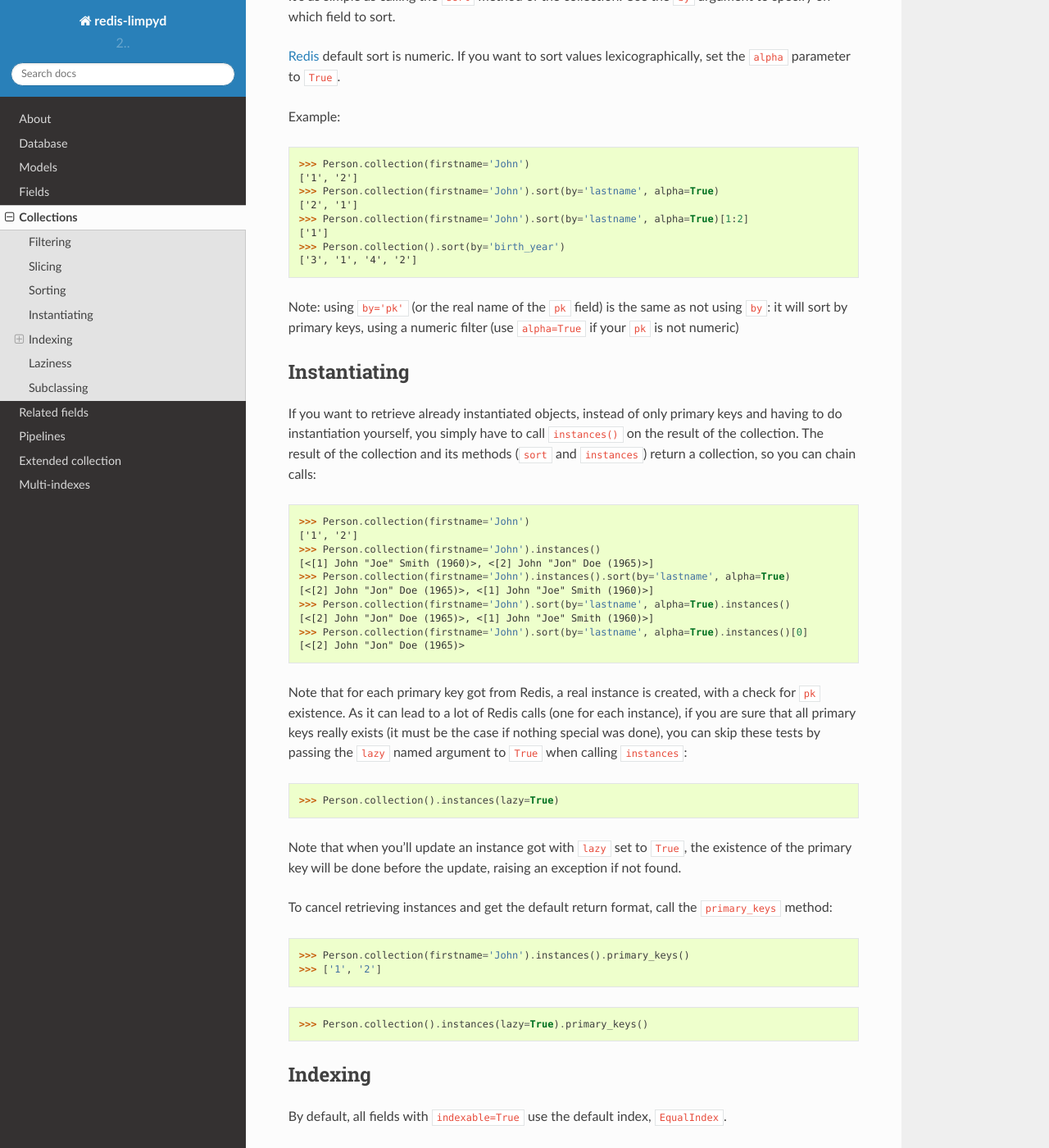
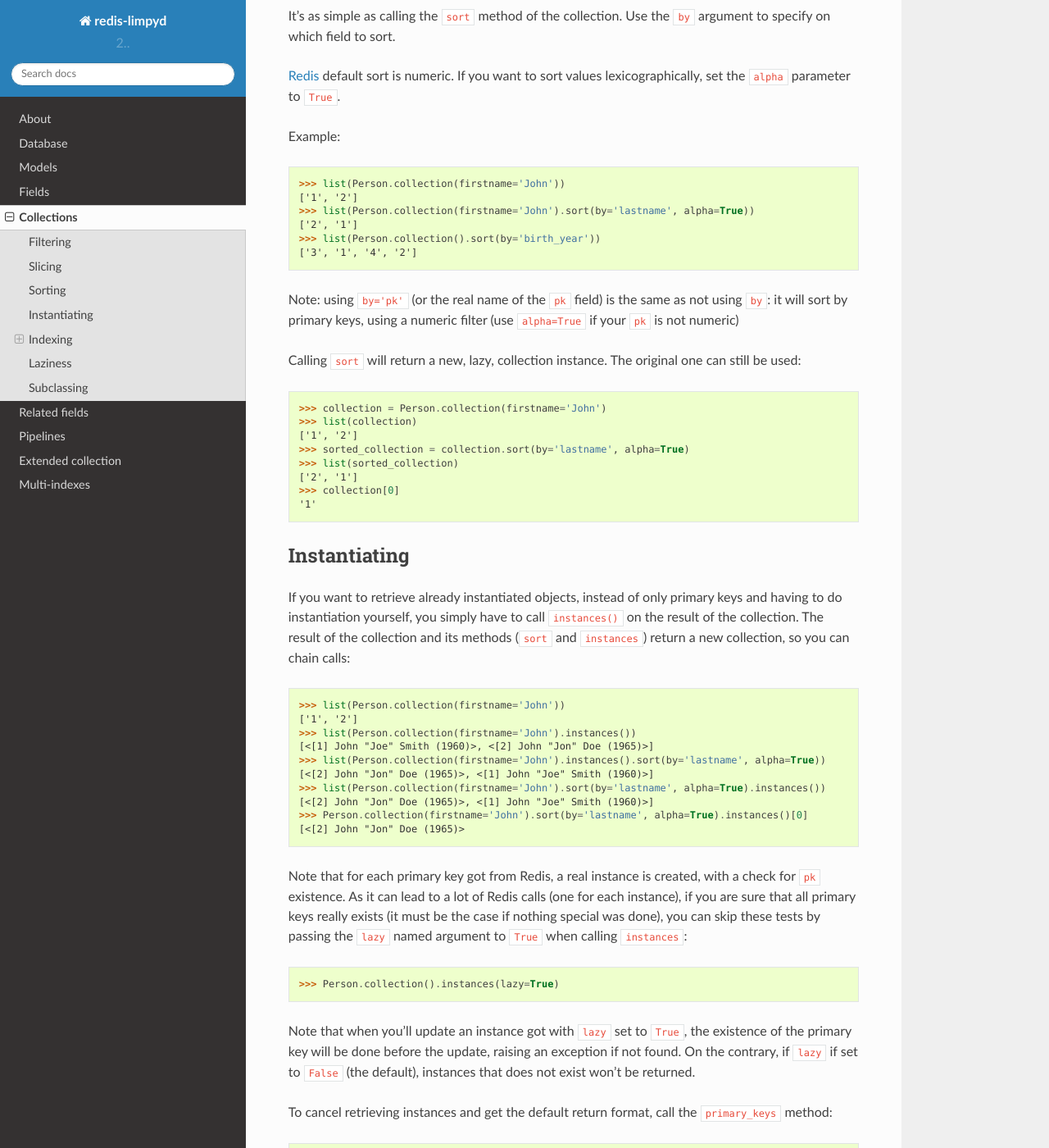
Before and after one commit to limpyd/redis-limpyd, a Sphinx documentation site: the page built from doc/collections.rst, in a window 1280 px wide and 1400 px high, scrolled down 1971 px. Shown: the whole window at 82% size. Built offline with Sphinx 7.4.7 and the Read the Docs theme 2.0.0, drawn with Linux system fonts in a browser that asks for light colours; the version number is read from the project's files by our own code; some of the changed text lies outside the part shown.

Commit message:
Collections enhancements: generators + cloning
When calling `sort`, `instances`, `primary_keys`, `filter`, `values`,
and `values_list`, a new collection is returned instead of updating the
current one.

And when iterating over a collection, we iterate over a generator, not a
list (so we don't have to create all objects before getting the first
one: they will be created one by one)

And finally, when calling `instances`, the instances that would have
raised a `DoesNotExist` exception because of a PK in an index that does
not exist anymore, are now skipped.

```diff
--- a/CHANGELOG.rst
+++ b/CHANGELOG.rst
@@ -11,6 +11,8 @@ Release *v2.0.dev10* - ``2019-10-08``
 * Breaking change: Redis server with `LUA` scripting support is mandatory
 * Breaking change: `set` flags other than `ex` and `px` are explicitely not supported
 * Breaking change: `skip_exist_test` to ``Collection.instances()`` is renamed to `lazy`
+* Breaking change: collections return generators instead of lists
+* Breaking change: collections method (`filter`, `values`...) return a new collection instead of updating the current one
 * Add `decrby`, `incrby` and `bitpos` to `StringField`
 * Add expiring commands to all normal fields (not `InstanceHashField` and `*PKField`): `expire`, `pexpire`, `expireat`, `pexpireat`, `ttl`, `pttl`, `persite`. But `*expire*` commands can only be called on non-indexable fields
 * Add `setex` and `psetex` to `StringField`. Can only be called on non-indexable fields.
@@ -21,6 +23,7 @@ Release *v2.0.dev10* - ``2019-10-08``
 * Add `hstrlen` to `HashField`
 * Add `zlexcount`, `zrangebylex`, `zremrangebylex` and `zrevrangebylex` to `SortedSetField`
 * Add `zpopmax` and `zpopmin` `SortedSetField` (only for redis-server >= 5)
+* When calling `instances` in a collection, the ones that may have raised a `DoesNotExist` exception are now skipped
 
 Release *v1.3.1* - ``2019-10-11``
 ---------------------------------
--- a/doc/collections.rst
+++ b/doc/collections.rst
@@ -18,7 +18,7 @@ The filtering has some limitations:
 
 The result of a call to the ``collection`` is lazy. The query is only sent to ``Redis`` when data is really needed, to display or do computation with them.
 
-By default, a collection returns a list of primary keys for all the matching objects, but you can sort them, retrieve only a part, and/or directly get full instances instead of primary keys.
+By default, a collection yields a list of primary keys for all the matching objects, but you can sort them, retrieve only a part, and/or directly get full instances instead of primary keys. In each case, you'll get a generator, not a list.
 
 We will explain Filtering_, Sorting_, Slicing_, Instantiating_, Indexing_, and Laziness_ below, based on this example:
 
@@ -51,13 +51,13 @@ To filter, simply call the ``collection`` (class)method with fields you want to
 
 .. code:: python
 
-    >>> Person.collection(firstname='John')
+    >>> list(Person.collection(firstname='John'))
     ['1', '2']
-    >>> Person.collection(firstname='john', lastname='Smith')
+    >>> list(Person.collection(firstname='john', lastname='Smith'))
     ['1']
-    >>> Person.collection(birth_year=1965)
+    >>> list(Person.collection(birth_year=1965))
     ['2']
-    >>> Person.collection(birth_year=1965, lastname='Smith')
+    >>> list(Person.collection(birth_year=1965, lastname='Smith'))
     []
 
 You cannot pass two filters with the same name. All filters are ``and``-ed.
@@ -75,9 +75,9 @@ To slice the result, simply act as if the result of a collection is a list:
 
 .. code:: python
 
-    >>> Person.collection(firstname='John')
+    >>> list(Person.collection(firstname='John'))
     ['1', '2']
-    >>> Person.collection(firstname='John')[1:2]
+    >>> list(Person.collection(firstname='John')[1:2])
     ['2']
 
 
@@ -96,33 +96,44 @@ Example:
 
 .. code:: python
 
-    >>> Person.collection(firstname='John')
+    >>> list(Person.collection(firstname='John'))
     ['1', '2']
-    >>> Person.collection(firstname='John').sort(by='lastname', alpha=True)
+    >>> list(Person.collection(firstname='John').sort(by='lastname', alpha=True))
     ['2', '1']
-    >>> Person.collection(firstname='John').sort(by='lastname', alpha=True)[1:2]
-    ['1']
-    >>> Person.collection().sort(by='birth_year')
+    >>> list(Person.collection().sort(by='birth_year'))
     ['3', '1', '4', '2']
 
 Note: using ``by='pk'`` (or the real name of the ``pk`` field) is the same as not using ``by``: it will sort by primary keys,
 using a numeric filter (use ``alpha=True`` if your ``pk`` is not numeric)
 
+Calling ``sort`` will return a new, lazy, collection instance. The original one can still be used:
+
+.. code:: python
+
+    >>> collection = Person.collection(firstname='John')
+    >>> list(collection)
+    ['1', '2']
+    >>> sorted_collection = collection.sort(by='lastname', alpha=True)
+    >>> list(sorted_collection)
+    ['2', '1']
+    >>> collection[0]
+    '1'
+
 
 Instantiating
 =============
 
-If you want to retrieve already instantiated objects, instead of only primary keys and having to do instantiation yourself, you simply have to call ``instances()`` on the result of the collection. The result of the collection and its methods (``sort`` and ``instances``) return a collection, so you can chain calls:
+If you want to retrieve already instantiated objects, instead of only primary keys and having to do instantiation yourself, you simply have to call ``instances()`` on the result of the collection. The result of the collection and its methods (``sort`` and ``instances``) return a new collection, so you can chain calls:
 
 .. code:: python
 
-    >>> Person.collection(firstname='John')
+    >>> list(Person.collection(firstname='John'))
     ['1', '2']
-    >>> Person.collection(firstname='John').instances()
+    >>> list(Person.collection(firstname='John').instances())
     [<[1] John "Joe" Smith (1960)>, <[2] John "Jon" Doe (1965)>]
-    >>> Person.collection(firstname='John').instances().sort(by='lastname', alpha=True)
+    >>> list(Person.collection(firstname='John').instances().sort(by='lastname', alpha=True))
     [<[2] John "Jon" Doe (1965)>, <[1] John "Joe" Smith (1960)>]
-    >>> Person.collection(firstname='John').sort(by='lastname', alpha=True).instances()
+    >>> list(Person.collection(firstname='John').sort(by='lastname', alpha=True).instances())
     [<[2] John "Jon" Doe (1965)>, <[1] John "Joe" Smith (1960)>]
     >>> Person.collection(firstname='John').sort(by='lastname', alpha=True).instances()[0]
     [<[2] John "Jon" Doe (1965)>
@@ -133,18 +144,20 @@ Note that for each primary key got from Redis, a real instance is created, with
 
     >>> Person.collection().instances(lazy=True)
 
-Note that when you'll update an instance got with ``lazy`` set to ``True``, the existence of the primary key will be done before the update, raising an exception if not found.
+Note that when you'll update an instance got with ``lazy`` set to ``True``, the existence of the primary key will be done before the update, raising an exception if not found. On the contrary, if ``lazy`` if set to ``False`` (the default), instances that does not exist won't be returned.
 
 To cancel retrieving instances and get the default return format, call the ``primary_keys`` method:
 
 .. code:: python
 
-    >>> Person.collection(firstname='John').instances().primary_keys()
+    >>> list(Person.collection(firstname='John').instances().primary_keys())
     >>> ['1', '2']
 
 .. code:: python
 
     >>> Person.collection().instances(lazy=True).primary_keys()
+
+Note: like for ``sort``, calling ``instances`` and ``primary_keys`` return a new, lazy, collection. And iterating on the results is done via a python generator (returned objects are created one by one)
 
 Indexing
 ========
@@ -339,7 +352,7 @@ You can clear/rebuild only your own index this way:
 Laziness
 ========
 
-The result of a collection is lazy. In fact it's the collection itself, it's why we can chain calls to ``sort`` and ``instances``.
+The result of a collection is lazy. In fact it's the collection itself, it's why we can chain calls to ``sort`` and ``instances`` (note that these calls create a new collection since version 2 of limpyd: they do not update the current one)
 
 The query is sent to Redis only when the data are needed. In the previous examples, data was needed to display them.
 
--- a/setup.cfg
+++ b/setup.cfg
@@ -1,6 +1,6 @@
 [metadata]
 name = redis-limpyd
-version = 2.0.dev10
+version = 2.0.dev11
 author = Yohan Boniface
 author_email = yb@enix.org
 maintainer = Stephane "Twidi" Angel
```
Also changed, not shown: other parts of CHANGELOG.rst (+1 -1 lines), doc/contrib.rst (+16 -16 lines), 11 other files.
